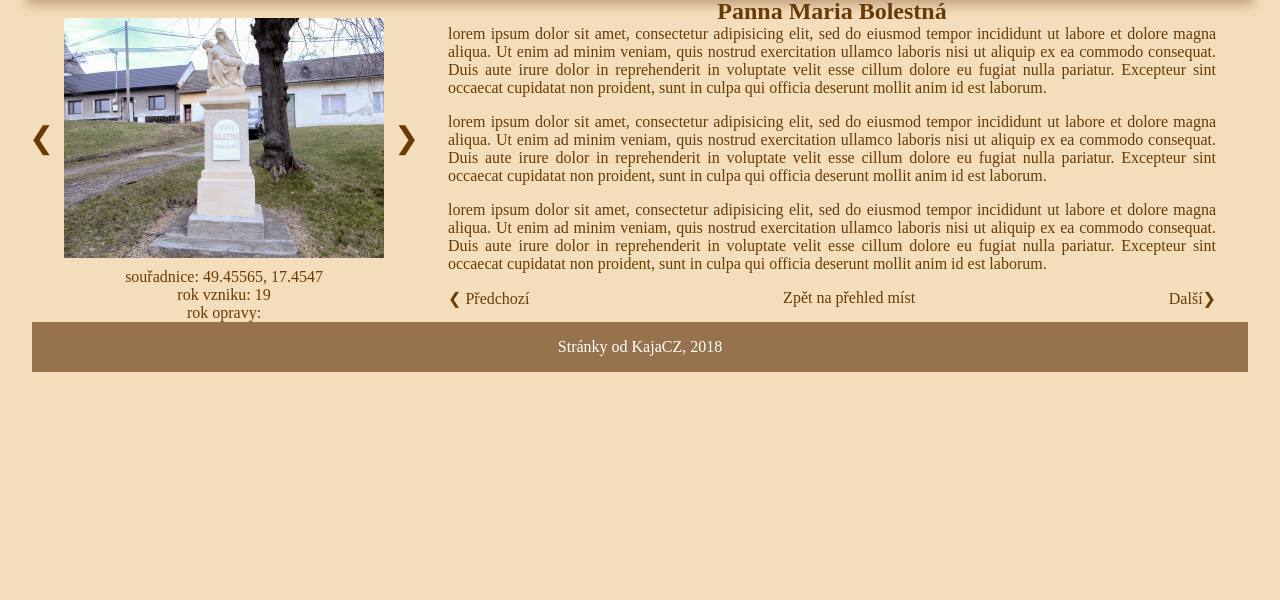
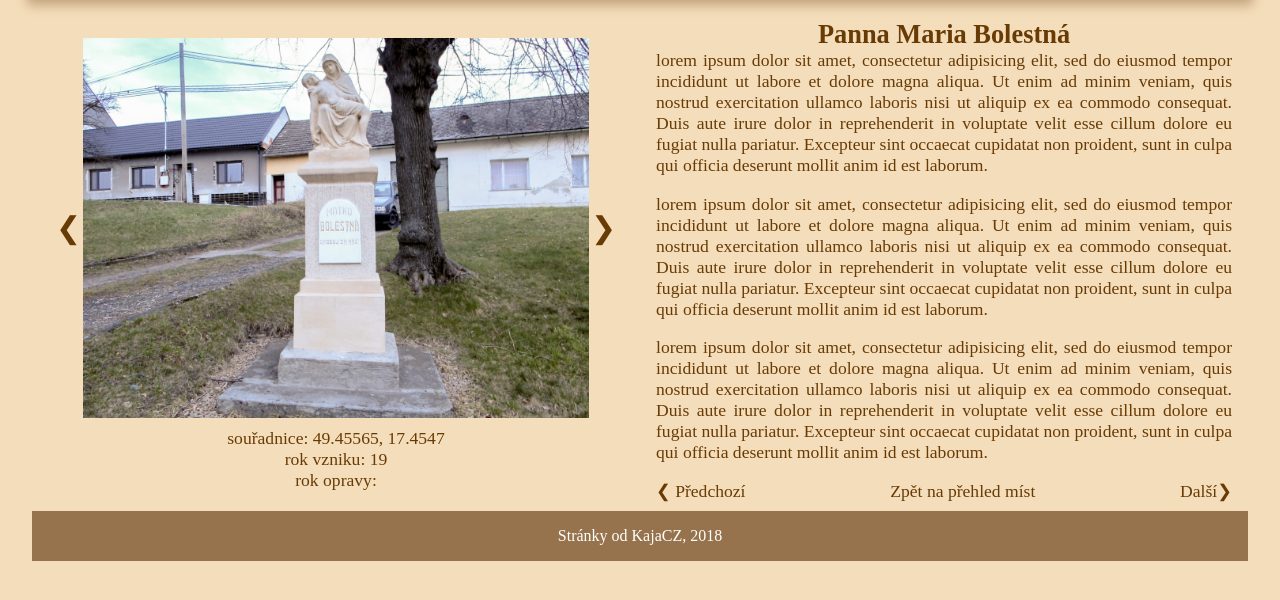
Before and after one commit to BcKarolinaSeidlova/komarov, a plain HTML site: page z1.html in a window 1280 px wide. Shown: the part 86-686 px from the top of the page. Drawn offline with Linux system fonts and the light colour scheme.

Commit message:
uprava pomeru ve vizitce u zastaveni

```diff
--- a/css/main.css
+++ b/css/main.css
@@ -275,6 +275,7 @@ a {
 	display: flex;
 	flex-direction: column;
 	align-items: center;
+	font-size: 1.1em;
 }
 .left {
 	width: 95vw;
@@ -349,7 +350,7 @@ a {
 	align-items: center;
 	margin-top: 25px;
 	margin-bottom: 10px;
-	width: 90vw;
+	width: 44vw;
 }
 
 .slide {
--- a/css/resp.css
+++ b/css/resp.css
@@ -72,13 +72,13 @@
 
 
 .left {
-	width: 25vw;
+	width: 45vw;
 }
 
 .right {
-width: 60vw;
+width: 45vw;
 justify-content: flex-end;
-
+margin-top: 1.5em;
 }
 
 .text {
@@ -87,7 +87,7 @@ justify-content: flex-end;
 }
 
 .slide {
-	max-width: 25vw;
+	max-width: 90%;
 }
 
 
```
